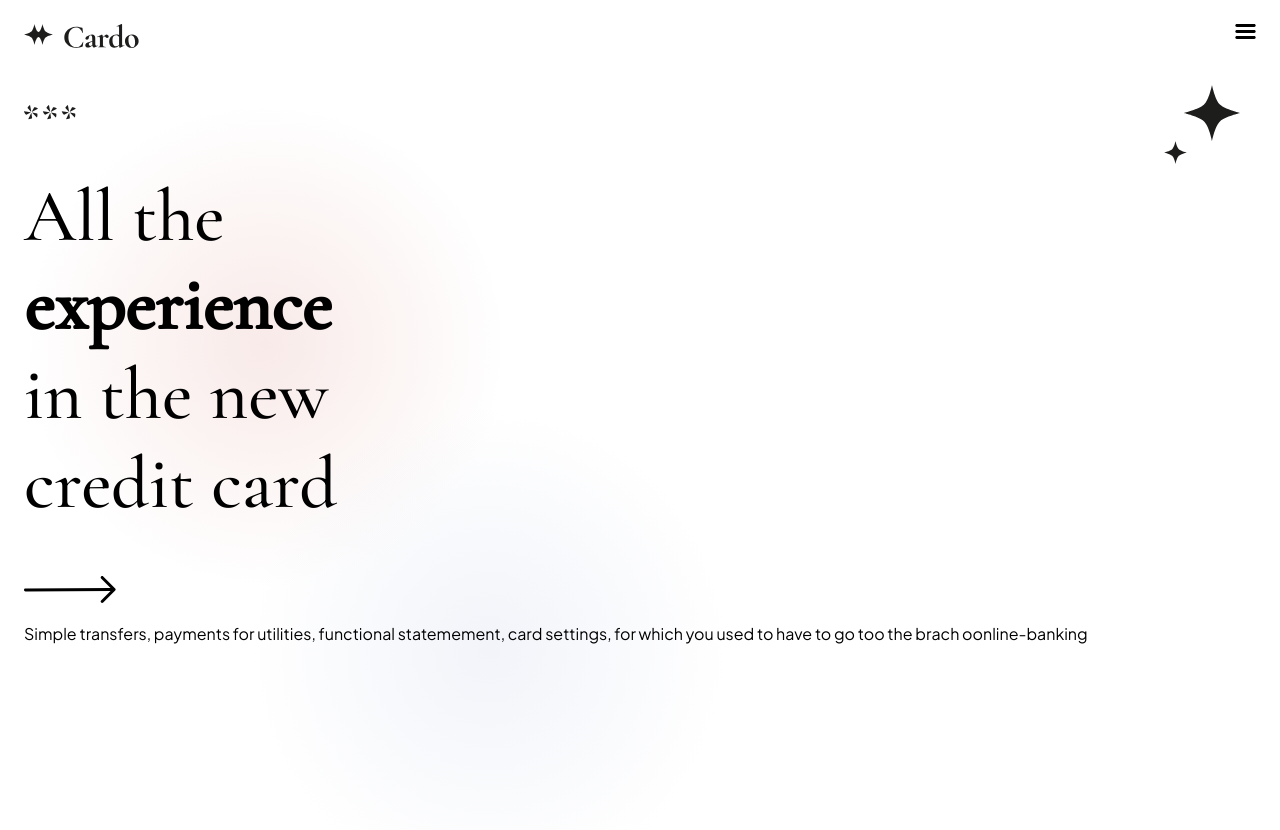
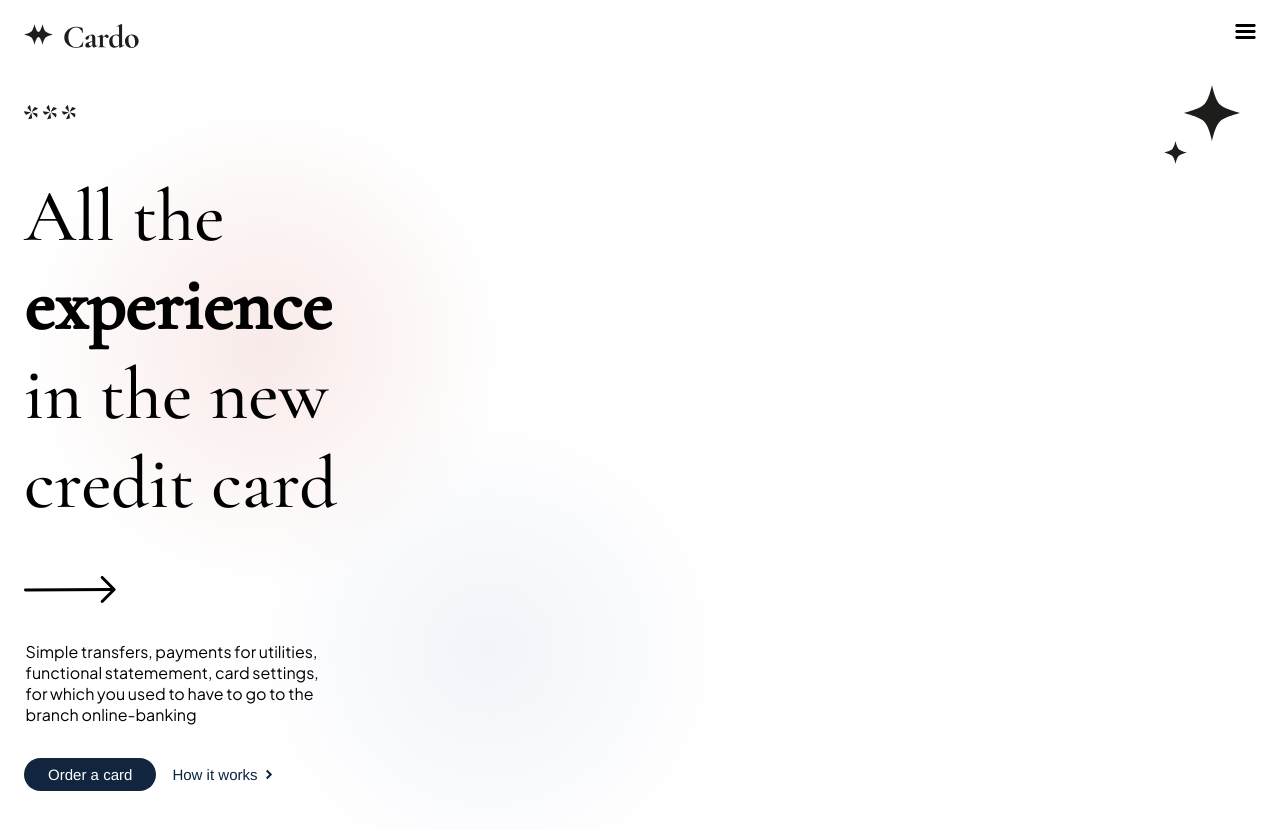
Before and after one commit to DylanJacobBlack/cardo-project, a React (Create React App) app: page / in a window 1280 px wide. Shown: the top 830 px of the page. Built offline with nearby package versions, Linux system fonts and the light colour scheme.

Commit message:
Add and position primary and secondary buttons

```diff
--- a/src/App.js
+++ b/src/App.js
@@ -1,5 +1,5 @@
 import NavBar from "./components/NavBar/NavBar";
-import SloganBox from "./components/SloganBox/SloganBox"
+import SloganBox from "./components/Header/Header"
 import classes from "./App.module.css"
 
 
--- a/src/components/SloganBox/SloganBox.js
+++ b/src/components/Header/Header.js
@@ -1,12 +1,15 @@
-import styles from "./SloganBox.module.css";
+import styles from "./Header.module.css";
 import threeStars from "../icons/threeStars.svg";
 import largeStar from "../icons/largeStar.svg";
 import mediumStar from "../icons/mediumStar.svg";
 import longArrow from "../icons/longArrow.svg";
+import shortArrow from "../icons/shortArrow.svg";
+import ButtonPrimary from "../UI/ButtonPrimary";
+import ButtonSecondary from "../UI/ButtonSecondary";
 
 const SloganBox = () => {
   return (
-    <div className={styles["slogan-box"]}>
+    <div className={styles.header}>
       <img src={threeStars} alt="three stars" />
       <img src={largeStar} alt="large star" id={styles.largeStar} />
       <img src={mediumStar} alt="medium star" id={styles.mediumStar} />
@@ -25,8 +28,14 @@ const SloganBox = () => {
       <div className={styles.splodge2} />
       <p className={styles.info}>
         Simple transfers, payments for utilities, functional statemement, card
-        settings, for which you used to have to go too the brach oonline-banking
+        settings, for which you used to have to go to the branch online-banking
       </p>
+      <ButtonPrimary>Order a card</ButtonPrimary>
+      <ButtonSecondary>
+        How it works
+        &nbsp;
+        <img src={shortArrow} alt="short arrow" />
+      </ButtonSecondary>
     </div>
   );
 };
--- a/src/components/SloganBox/SloganBox.module.css
+++ b/src/components/Header/Header.module.css
@@ -1,4 +1,4 @@
-.slogan-box {
+.header {
   width: 100%;
   position: relative;
   margin-top: 3rem;
@@ -48,5 +48,12 @@
 }
 
 .info {
+  margin: 2rem 0 2rem 0;
+  padding: .1rem;
   font-family: Plus Jakarta Sans;
+  max-width: 19.7rem;
 }
+
+.order {
+  display: flex;
+}
--- /dev/null
+++ b/src/components/UI/ButtonPrimary.js
@@ -0,0 +1,7 @@
+import styles from "./ButtonPrimary.module.css";
+
+const ButtonPrimary = (props) => {
+  return <button className={styles.btn}>{props.children}</button>;
+};
+
+export default ButtonPrimary;
--- /dev/null
+++ b/src/components/UI/ButtonPrimary.module.css
@@ -0,0 +1,11 @@
+.btn {
+  background-color: #11253E;
+  color: white;
+  border-radius: 6.25rem;
+  font-family: "Helvetica Neue";
+  font-weight: 500;
+  font-size: .94rem;
+  padding: .5rem 1.5rem .5rem 1.5rem;
+  border: none;
+  cursor: pointer;
+}
--- /dev/null
+++ b/src/components/UI/ButtonSecondary.js
@@ -0,0 +1,7 @@
+import styles from "./ButtonSecondary.module.css";
+
+const ButtonSecondary = (props) => {
+  return <button className={styles.btn}>{props.children}</button>;
+};
+
+export default ButtonSecondary;
--- /dev/null
+++ b/src/components/UI/ButtonSecondary.module.css
@@ -0,0 +1,10 @@
+.btn {
+  background-color: white;
+  color: #0A2540;
+  border:none;
+  padding: 0 1rem 0 1rem;
+  font-family: "Helvetica Neue";
+  font-weight: 500;
+  font-size: .94rem;
+  cursor: pointer;
+}
```
Also changed, not shown: src/components/icons/shortArrow.svg (added).
